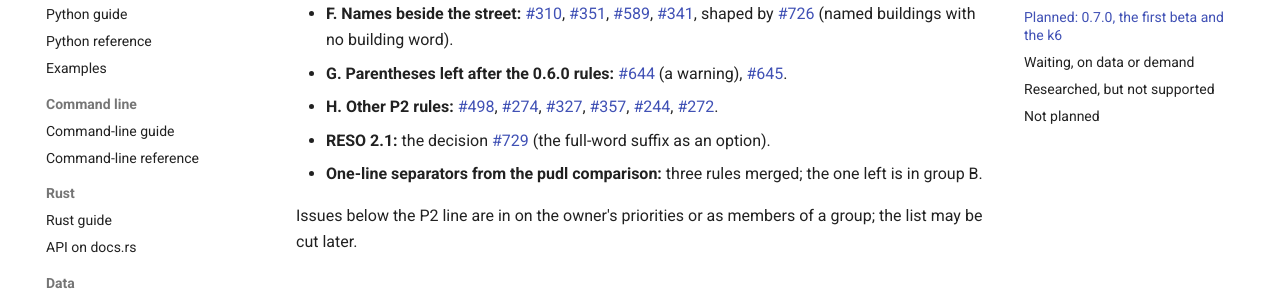
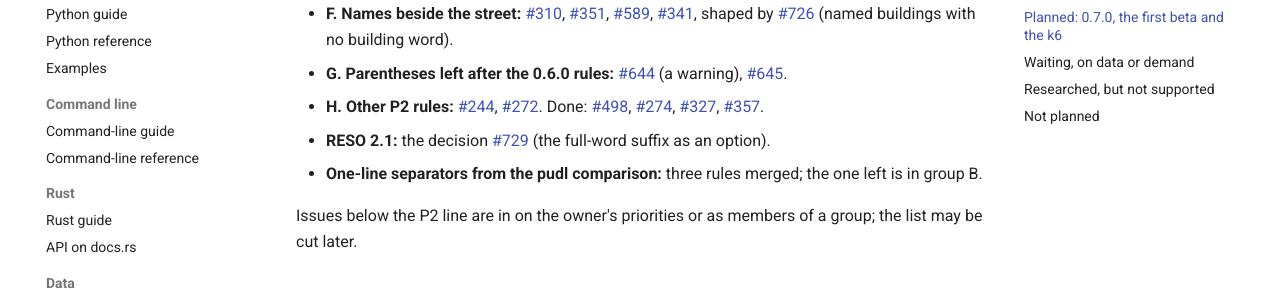
Before and after one commit to jeremeybingham/doorplate, an MkDocs documentation site: the page built from docs/roadmap.md, in a window 1280 px wide and 900 px high, scrolled down 1819 px. Shown: the part 163-453 px from the top of the window. Built offline with MkDocs 1.6.1 and Material for MkDocs 9.7.7, drawn with Linux system fonts in a browser that asks for light colours; comment, search, counter and statistics services are not loaded.

Commit message:
roadmap: group H done items (#274, #327, #357)
Co-Authored-By: Claude Sonnet 5.5 <noreply@anthropic.com>

```diff
--- a/docs/roadmap.md
+++ b/docs/roadmap.md
@@ -50,7 +50,7 @@ Working order (tracker #724; each group is one batch, unit rules one after anoth
 - **D. Repeated, glued and multi-part units:** the decision #656, then #693 with #499. Done: #294 (its two leftover forms are in Later).
 - **F. Names beside the street:** #310, #351, #589, #341, shaped by #726 (named buildings with no building word).
 - **G. Parentheses left after the 0.6.0 rules:** #644 (a warning), #645.
-- **H. Other P2 rules:** #498, #274, #327, #357, #244, #272.
+- **H. Other P2 rules:** #244, #272. Done: #498, #274, #327, #357.
 - **RESO 2.1:** the decision #729 (the full-word suffix as an option).
 - **One-line separators from the pudl comparison:** three rules merged; the one left is in group B.
 
```
